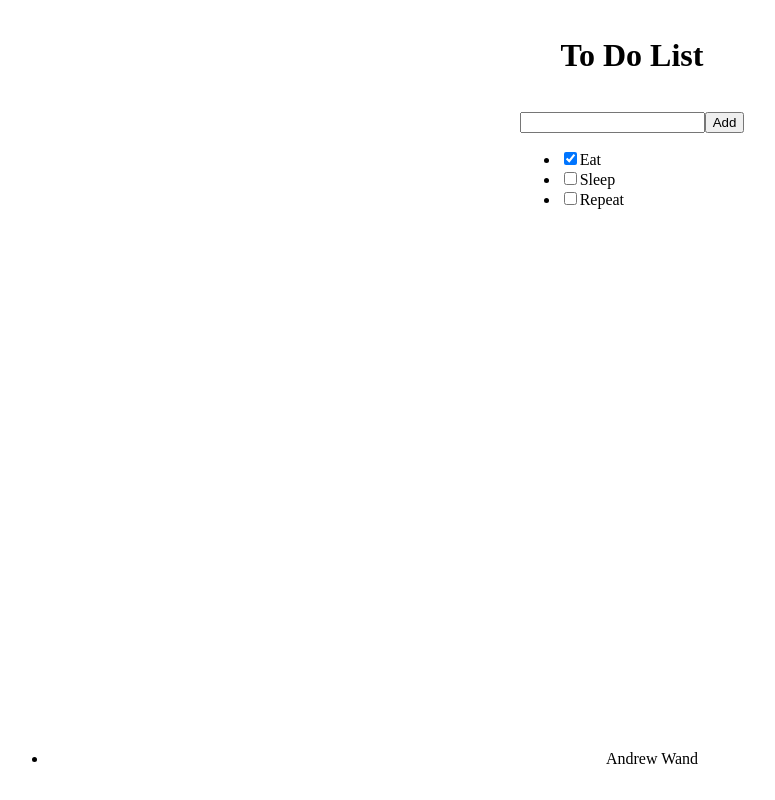
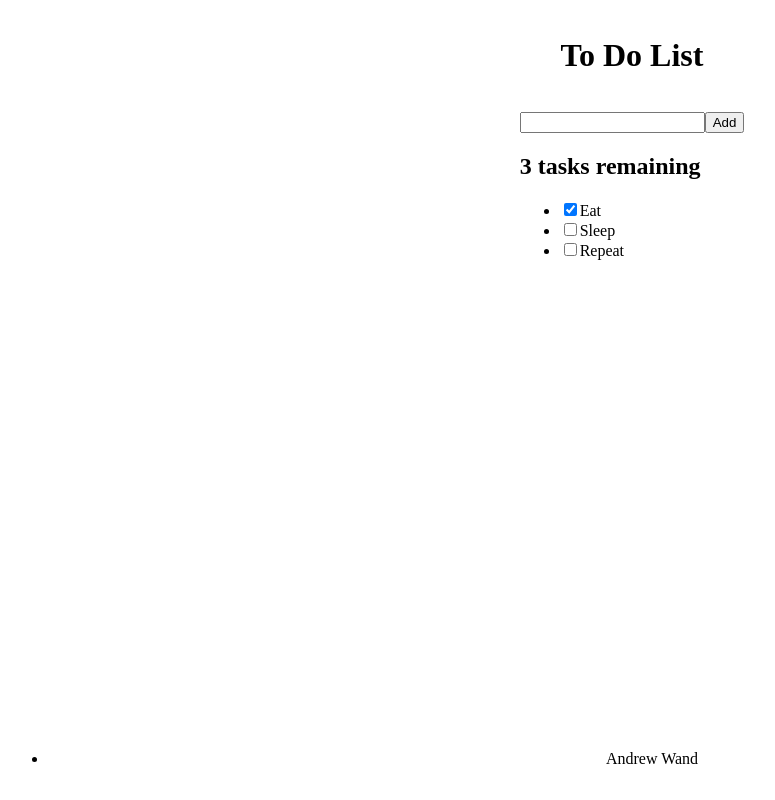
Before and after one commit to Andrew-Wand/todolist-react, a React (Create React App) app: page / in a window 1280 px wide. Shown: the whole page, without its empty margins (8-783 px from the left). Built offline with nearby package versions, Linux system fonts and the light colour scheme.

Commit message:
added remaining tasks text

```diff
--- a/src/App.js
+++ b/src/App.js
@@ -17,8 +17,7 @@ function App(props) {
     const updatedTasks = tasks.map(task => {
       // if this task has the same ID as the edited task
       if (id === task.id) {
-        // use object spread to make a new obkect
-        // whose `completed` prop has been inverted
+
         return {...task, completed: !task.completed}
       }
       return task;
@@ -29,8 +28,7 @@ function App(props) {
 
 
 
-  const taskList = tasks
-  .map(task => (
+  const taskList = tasks.map(task => (
     <ToDoList
       id={task.id}
       name={task.name}
@@ -48,7 +46,7 @@ function App(props) {
     setTasks([...tasks, newTask]);
   }
 
-
+  const remainingText = `${taskList.length} tasks remaining`;
 
 
 
@@ -58,6 +56,9 @@ function App(props) {
    <div className="App">
       <Header />
       <Form addTask = {addTask}/>
+      <h2 className="remaining-text">
+        {remainingText}
+      </h2>
 
       <ul className="task-list" role="list">
         {taskList}
--- a/src/Components/ToDoList.jsx
+++ b/src/Components/ToDoList.jsx
@@ -4,7 +4,7 @@ function ToDoList(props) {
 
 
 const showTaskList = (
-    <div className="task-list">
+    <div className="task-container">
       <div>
         <input id={props.id} type="checkbox" defaultChecked={props.completed} onChange={() => props.toggleTaskCompleted(props.id)} />
         <label htmlFor={props.id} className="todo-label">{props.name}</label>
```
